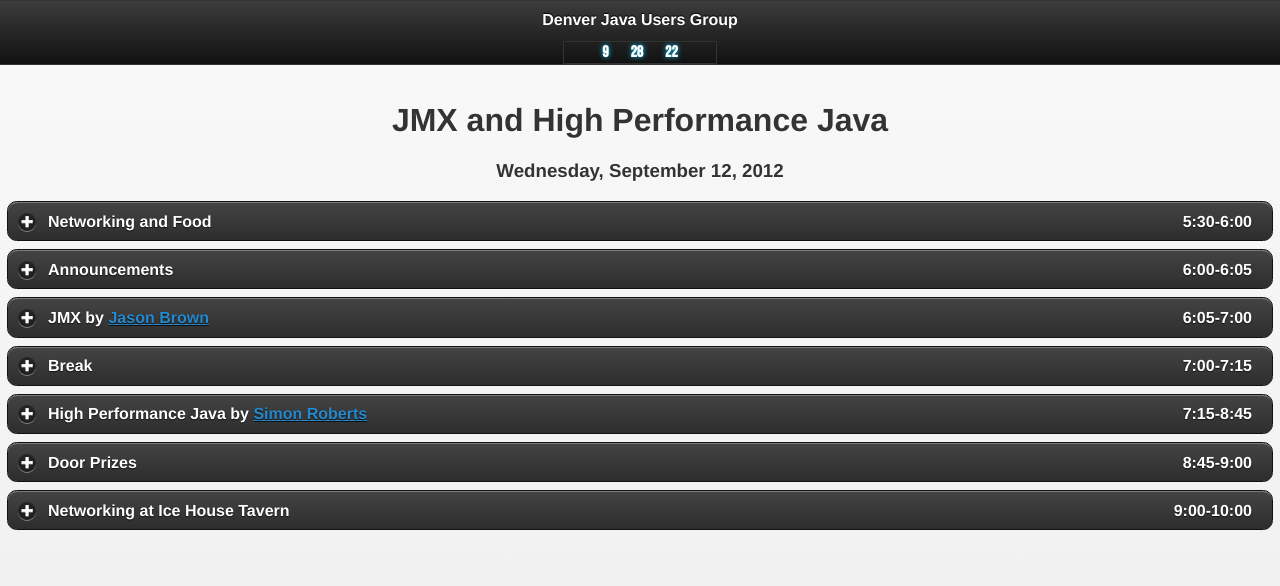
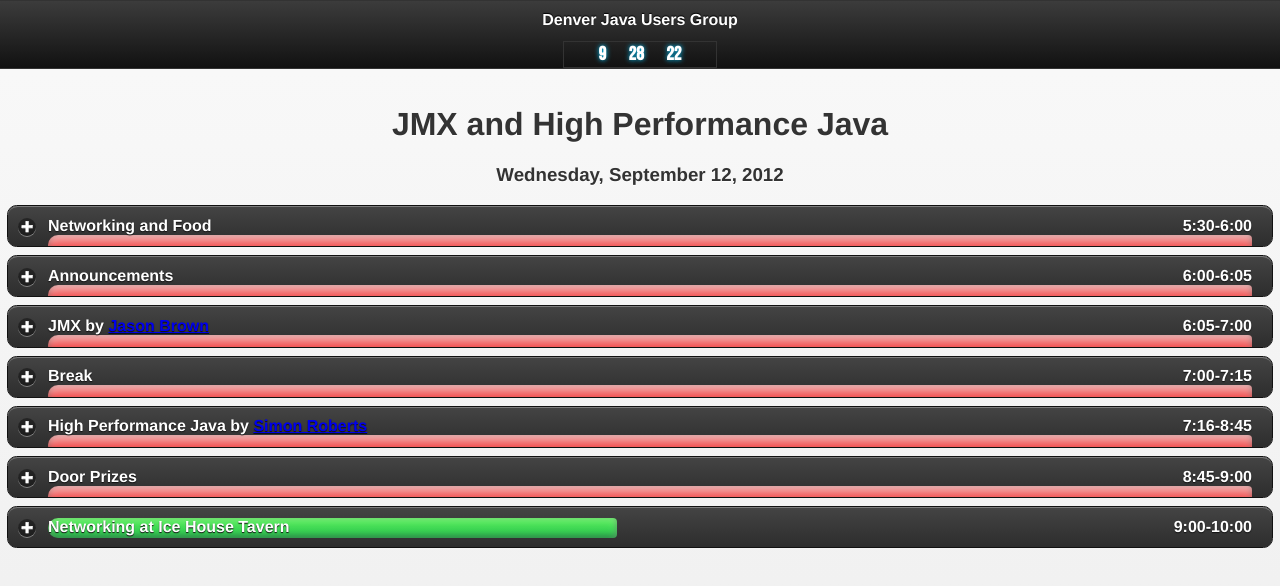
Before and after one commit to travnels/meeting-organizer, a website: page public/index.html in a window 1280 px wide. Drawn offline with Linux system fonts and the light colour scheme.

Commit message:
Added Progress Bars

```diff
--- a/public/index.css
+++ b/public/index.css
@@ -16,7 +16,7 @@
 
 
 ul { width:150px; margin:0 auto; padding:0px; list-style:none; text-align:center; }
-ul li { display:inline; font-size:1em; text-align:center; font-family:'BebasNeueRegular', Arial, Helvetica, sans-serif; text-shadow:0 0 5px #00c6ff; }
+ul li { display:inline; font-size:1.2em; text-align:center; font-family:'BebasNeueRegular', Arial, Helvetica, sans-serif; text-shadow:0 0 5px #00c6ff; }
 
 #point { position:relative; -moz-animation:mymove 1s ease infinite; -webkit-animation:mymove 1s ease infinite; padding-left:5px; padding-right:5px; }
 
@@ -47,15 +47,17 @@
 .meter {
 	height: 20px;  /* Can be anything */
 	position: relative;
-	margin: 60px 0 20px 0; /* Just for demo spacing */
-	background: #555;
+	margin: 0px 0 0px 0; /* Just for demo spacing */ /*60px 0 20px 0*/
+	/*background: #555;
 	-moz-border-radius: 25px;
 	-webkit-border-radius: 25px;
-	border-radius: 25px;
-	padding: 10px;
-	-webkit-box-shadow: inset 0 -1px 1px rgba(255,255,255,0.3);
+	border-radius: 25px;*/
+	padding: 0px;
+
+	/*Contains the outline of the box*/
+	/*-webkit-box-shadow: inset 0 -1px 1px rgba(255,255,255,0.3);
 	-moz-box-shadow   : inset 0 -1px 1px rgba(255,255,255,0.3);
-	box-shadow        : inset 0 -1px 1px rgba(255,255,255,0.3);
+	box-shadow        : inset 0 -1px 1px rgba(255,255,255,0.3);*/
 }
 .meter > span {
 	display: block;
@@ -72,7 +74,7 @@
 		 -moz-border-radius-bottomleft: 20px;
 				border-top-left-radius: 20px;
 			 border-bottom-left-radius: 20px;
-	background-color: rgb(43,194,83);
+	background-color: rgb(36,182,20);        /*43,194,83*/
 	background-image: -webkit-gradient(
 	  linear,
 	  left bottom,
--- a/public/index.html
+++ b/public/index.html
@@ -50,9 +50,10 @@
 		<div data-role="collapsible" data-theme="a" data-content-theme="a">
 
 			<h2>
-				<div style="width: 100%; ">
-					<div style="float: left;">Networking and Food </div>
-					<div style="float: right;">5:30-6:00</div>
+				<div style="width: 100%;" class="meter nostripes" id="divHoldingProgressBar0">
+					<div style="float: left; width: 0;">Networking and Food</div>
+					<div style="float: right">5:30-6:00</div>
+					<span id="spanForProgressBar0" style="width: 0%;z-index: -1;"></span>
 					<div style="text-align: center;"></div>
 				</div>
 			</h2>
@@ -65,16 +66,17 @@
 		</div>
 
 		<!--Test Progress Bar -->
-		<!--<div class="meter orange nostripes">
-			<span style="width: 33.3%"></span>
-		</div>-->
+		<!--<div class="meter orange nostripes">-->
+			<!--<span style="width: 33.3%"></span>-->
+		<!--</div>-->
 
 		<!--Announcements-->
 		<div data-role="collapsible" data-theme="a" data-content-theme="a">
 			<h2>
-				<div style="width: 100%; ">
-					<div style="float: left;">Announcements</div>
-					<div style="float: right;">6:00-6:05</div>
+				<div style="width: 100%; " class="meter nostripes" id="divHoldingProgressBar1">
+					<div style="float: left; width: 0">Announcements</div>
+					<div style="float: right">6:00-6:05</div>
+					<span id="spanForProgressBar1" style="width: 0%;z-index: -1;"></span>
 					<div style="text-align: center;"></div>
 				</div>
 			</h2>
@@ -83,9 +85,10 @@
 		<!--First Talk-->
 		<div data-role="collapsible" data-theme="a" data-content-theme="a">
 			<h2>
-				<div style="width: 100%; ">
-					<div style="float: left;">JMX by <a href="speaker1.html" data-rel="dialog" data-transition="pop">Jason Brown</a></div>
+				<div style="width: 100%; " class="meter nostripes" id="divHoldingProgressBar2">
+					<div style="float: left; width: 0">JMX by <a href="#speaker1" data-rel="dialog" data-transition="pop">Jason Brown</a></div>
 					<div style="float: right;">6:05-7:00</div>
+					<span id="spanForProgressBar2" style="width: 0%;z-index: -1;"></span>
 					<div style="text-align: center;"></div>
 				</div>
 			</h2>
@@ -105,9 +108,10 @@
 		<!--Break-->
 		<div data-role="collapsible" data-theme="a" data-content-theme="a">
 			<h2>
-				<div style="width: 100%; ">
-					<div style="float: left;">Break</div>
+				<div style="width: 100%; " class="meter nostripes" id="divHoldingProgressBar3">
+					<div style="float: left;width:0">Break</div>
 					<div style="float: right;">7:00-7:15</div>
+					<span id="spanForProgressBar3" style="width: 0%;z-index: -1;"></span>
 					<div style="text-align: center;"></div>
 				</div>
 			</h2>
@@ -116,9 +120,10 @@
 		<!--Second Talk-->
 		<div data-role="collapsible" data-theme="a" data-content-theme="a">
 			<h2>
-				<div style="width: 100%; ">
-					<div style="float: left;">High Performance Java by <a href="speaker2.html" data-rel="dialog" data-transition="pop">Simon Roberts</a></div>
+				<div style="width: 100%; " class="meter nostripes" id="divHoldingProgressBar4">
+					<div style="float: left; width: 0">High Performance Java by <a href="#speaker2" data-rel="dialog" data-transition="pop">Simon Roberts</a></div>
 					<div style="float: right;">7:15-8:45</div>
+					<span id="spanForProgressBar4" style="width: 0%;z-index: -1;"></span>
 					<div style="text-align: center;"></div>
 				</div>
 			</h2>
@@ -139,9 +144,10 @@
 		<!--Door Prizes-->
 		<div data-role="collapsible" data-theme="a" data-content-theme="a">
 			<h2>
-				<div style="width: 100%; ">
-					<div style="float: left;">Door Prizes</div>
+				<div style="width: 100%; " class="meter nostripes" id="divHoldingProgressBar5">
+					<div style="float: left; width: 0">Door Prizes</div>
 					<div style="float: right;">8:45-9:00</div>
+					<span id="spanForProgressBar5" style="width: 0%;z-index: -1;"></span>
 					<div style="text-align: center;"></div>
 				</div>
 			</h2>
@@ -165,9 +171,10 @@
 		<!--Networking-->
 		<div data-role="collapsible" data-theme="a" data-content-theme="a">
 			<h2>
-				<div style="width: 100%; ">
-					<div style="float: left;">Networking at Ice House Tavern</div>
+				<div style="width: 100%; " class="meter nostripes" id="divHoldingProgressBar6">
+					<div style="float: left; width: 0">Networking at Ice House Tavern</div>
 					<div style="float: right;">9:00-10:00</div>
+					<span id="spanForProgressBar6" style="width: 0%;z-index: -1;"></span>
 					<div style="text-align: center;"></div>
 				</div>
 			</h2>
--- a/public/js/index.js
+++ b/public/js/index.js
@@ -10,6 +10,18 @@
 			}, 1200);
 	});
 });
+
+var secondsPerMinute = 60;
+var secondsPerHour = 3600;
+
+var events = [["Networking and Food"																						,"5:30-6:00"],
+			  ["Announcements"      																						,"6:00-6:05"],
+			  ["JMX by <a href='#speaker1' data-rel='dialog' data-transition='pop'>Jason Brown</a>"                         ,"6:05-7:00"],
+			  ["Break"              																						,"7:00-7:15"],
+			  ["High Performance Java by <a href='#speaker2' data-rel='dialog' data-transition='pop'>Simon Roberts</a>"      ,"7:16-8:45"],
+			  ["Door Prizes"																								,"8:45-9:00"],
+			  ["Networking at Ice House Tavern"																				,"9:00-10:00"]];
+
 
 setInterval(function() {
         var date = new Date(),
@@ -27,4 +39,70 @@
         $("#hours").html(hours);
     }, 1000);
 
+
+
+setInterval( function() {
+
+    // Create a newDate() object and extract the minutes of the current time on the visitor's
+    var hours = new Date().getHours();
+    hours = (hours <= 12) ? hours : hours-12;
+    var minutes = new Date().getMinutes();
+    var seconds = new Date().getSeconds();
+    var currentTimeInMinutes = (hours * secondsPerHour) + (minutes * secondsPerMinute)+ seconds;
+
+    for (i = 0; i < events.length; i++)
+    {
+        var eventStartTime = getEventStartTimeInSeconds(events[i][1]);
+        var eventEndTime = getEventEndTimeInSeconds(events[i][1]);
+        var percentage = ((currentTimeInMinutes - eventStartTime) / (eventEndTime - eventStartTime)) * 100;
+
+        if (percentage >= 100)
+        {
+            percentage = 100;
+            //Turn progress bar red
+            document.getElementById("divHoldingProgressBar"+i).outerHTML = getDivForEvent(i);
+        }
+        else if (percentage < 0)
+        {
+            percentage = 0;
+        }
+
+        //update progress bar
+        document.getElementById("spanForProgressBar"+i).outerHTML = getSpanForEvent(i,percentage);
+    }
+
+    },1000);
+
+
+    function getDivForEvent(index)
+    {
+        return "<div style='width: 100%;' class='meter red nostripes' id='divHoldingProgressBar"+index+"'>"+
+            "<div style='float: left; width: 0'>"+events[index][0]+"</div>"+
+            "<div style='float: right;'>"+events[index][1]+"</div>"+
+            "<span id='spanForProgressBar"+index+"' style='width: 100%;z-index: -1;'></span>"+
+            "<div style='text-align: center;'></div>"+
+            "</div>";
+    }
+
+    function getSpanForEvent(index,percentage)
+    {
+        return "<span id='spanForProgressBar"+index+"' style='width: "+percentage+"%;z-index: -1;'></span>";
+    }
+
+    function getEventStartTimeInSeconds(timeString)
+    {
+        var startTimeString = timeString.split("-");
+        var hoursAndMinutes = startTimeString[0].split(":");
+        var startTimeInSeconds = (parseInt(hoursAndMinutes[0])*secondsPerHour)+(parseInt(hoursAndMinutes[1])*secondsPerMinute);
+        return startTimeInSeconds;
+    }
+
+    function getEventEndTimeInSeconds(timeString)
+    {
+        var endTimeString = timeString.split("-");
+        var hoursAndMinutes = endTimeString[1].split(":");
+        var endTimeInSeconds = (parseInt(hoursAndMinutes[0])*secondsPerHour)+(parseInt(hoursAndMinutes[1])*secondsPerMinute);
+        return endTimeInSeconds;
+    }
+
 });
```
Lines whose indentation alone changed are shown as unchanged.
